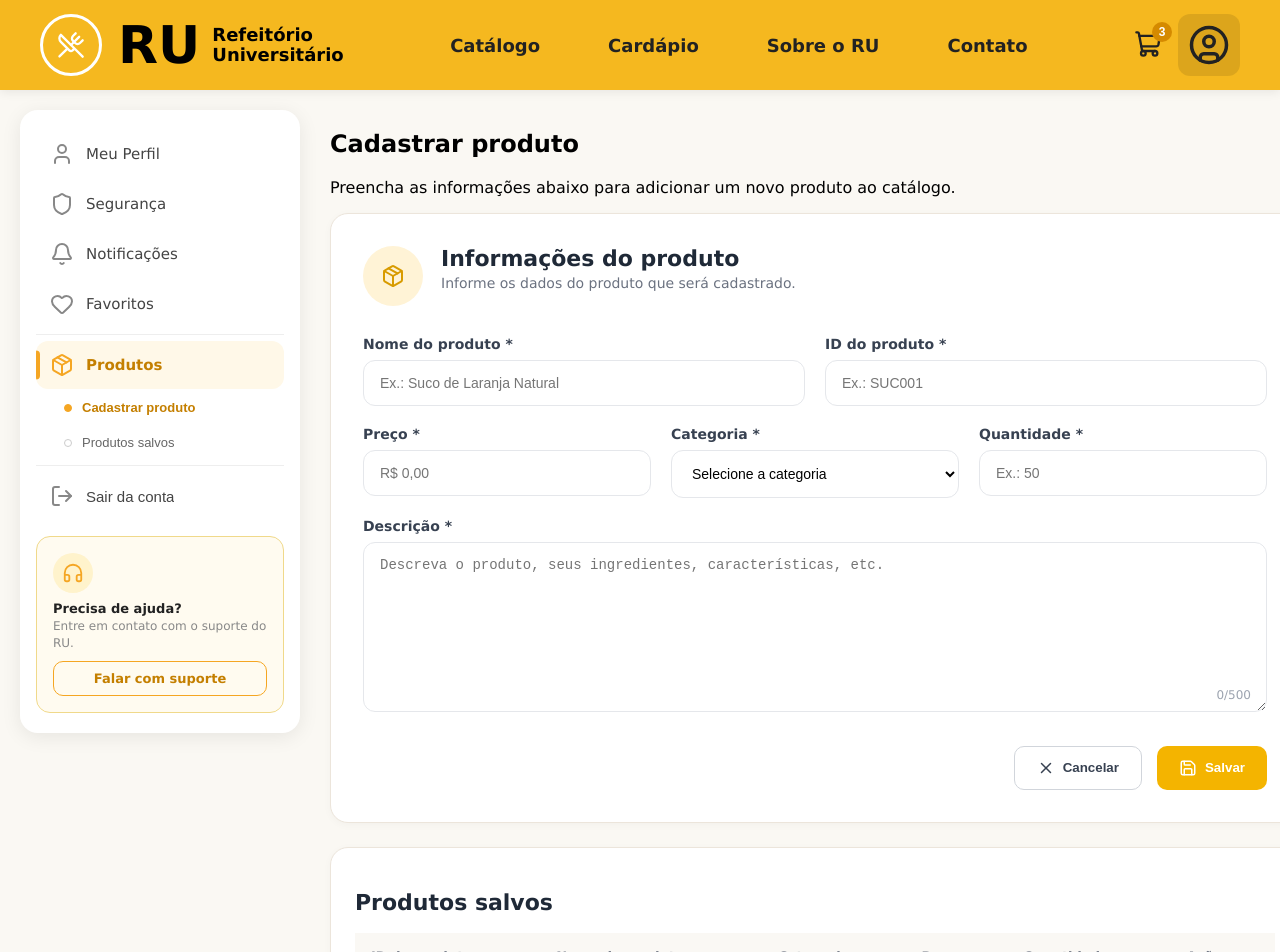
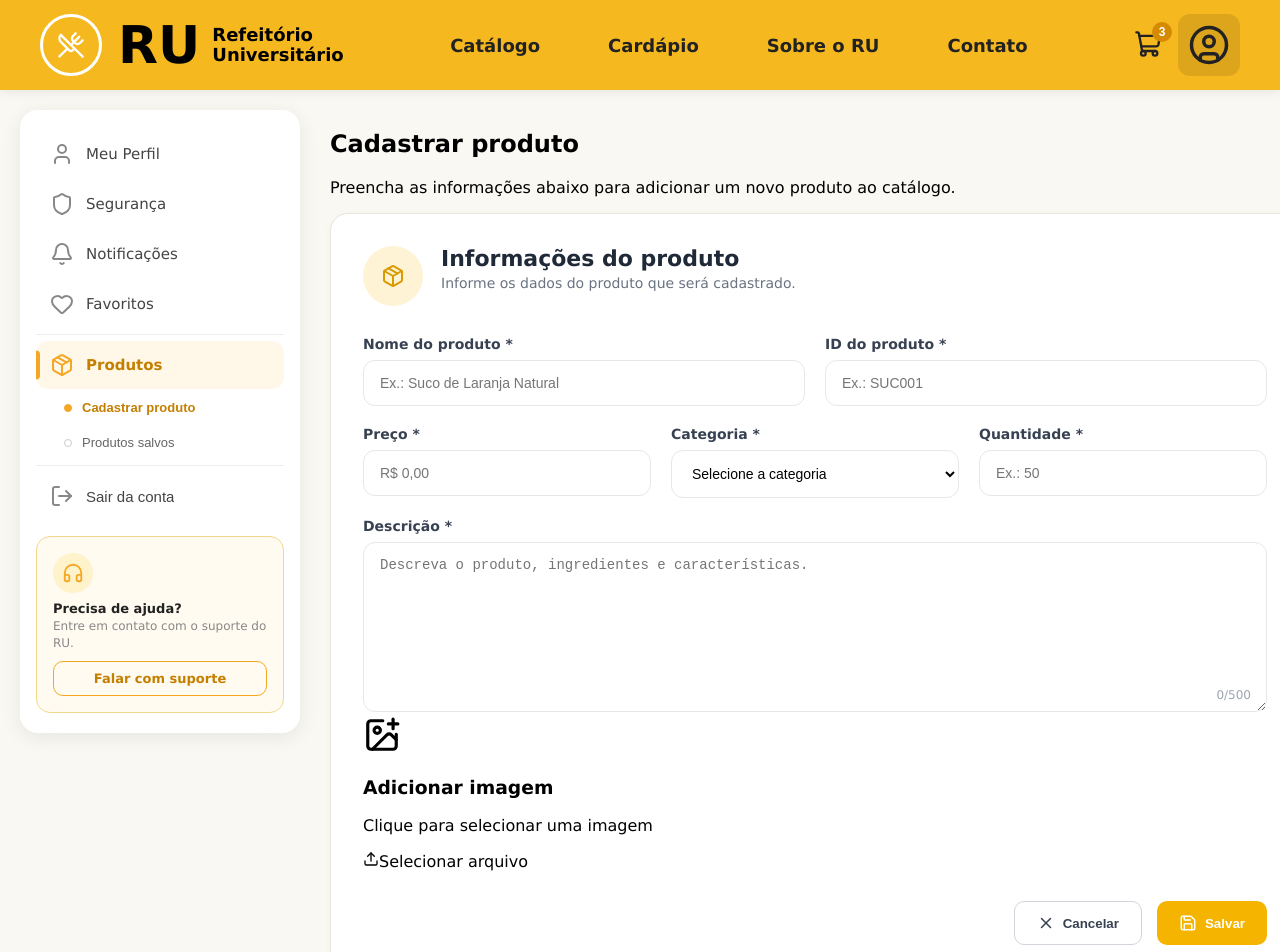
Before and after one commit to Higor-Vassoler/AUTO-RU, a React (Vite) app in the folder front-end/: page /cadastro-produtos in a window 1280 px wide. Shown: the top 952 px of the page. Built offline with nearby package versions, Linux system fonts and the light colour scheme.

Commit message:
feat: adicionar funcionalidade de upload de imagem e aprimorar o campo de descrição do produto no componente InformacoesProduto.

```diff
--- a/front-end/src/pages/cadastro-produtos/informacoes-produtos/informacoes-produto.jsx
+++ b/front-end/src/pages/cadastro-produtos/informacoes-produtos/informacoes-produto.jsx
@@ -1,7 +1,19 @@
 import "./style.css";
-import { Package, Save, X } from "lucide-react";
+import { useState } from "react";
+import { ImagePlus, Package, Save, Upload, X } from "lucide-react";
 
 export default function InformacoesProduto() {
+  const [description, setDescription] = useState("");
+  const [image, setImage] = useState(null);
+
+  function handleImageChange(event) {
+    const file = event.target.files?.[0];
+
+    if (!file) return;
+
+    setImage(URL.createObjectURL(file));
+  }
+
   return (
     <section id="cadastrar-produto" className="product-card">
       <div className="product-header">
@@ -16,6 +28,8 @@ export default function InformacoesProduto() {
       </div>
 
       <form>
+        <div className="product-content">
+          <div className="product-main">
             <div className="row">
               <div className="field flex-2">
                 <label>Nome do produto *</label>
@@ -36,6 +50,7 @@ export default function InformacoesProduto() {
 
               <div className="field">
                 <label>Categoria *</label>
+
                 <select>
                   <option>Selecione a categoria</option>
                   <option>Bebidas</option>
@@ -47,6 +62,7 @@ export default function InformacoesProduto() {
 
               <div className="field">
                 <label>Quantidade *</label>
+
                 <input type="number" min="1" placeholder="Ex.: 50" />
               </div>
             </div>
@@ -57,10 +73,52 @@ export default function InformacoesProduto() {
               <div className="textarea-wrapper">
                 <textarea
                   maxLength={500}
-              placeholder="Descreva o produto, seus ingredientes, características, etc."
+                  value={description}
+                  onChange={(e) => setDescription(e.target.value)}
+                  placeholder="Descreva o produto, ingredientes e características."
                 />
 
-            <span className="char-counter">0/500</span>
+                <span className="char-counter">{description.length}/500</span>
+              </div>
+            </div>
+          </div>
+
+          <div className="image-upload">
+            <label className="upload-area">
+              <input
+                type="file"
+                accept="image/*"
+                hidden
+                onChange={handleImageChange}
+              />
+
+              {image ? (
+                <>
+                  <img
+                    src={image}
+                    alt="Preview do produto"
+                    className="preview-image"
+                  />
+
+                  <span className="change-image">Trocar imagem</span>
+                </>
+              ) : (
+                <>
+                  <div className="upload-icon">
+                    <ImagePlus size={38} />
+                  </div>
+
+                  <h3>Adicionar imagem</h3>
+
+                  <p>Clique para selecionar uma imagem</p>
+
+                  <span className="upload-button">
+                    <Upload size={16} />
+                    Selecionar arquivo
+                  </span>
+                </>
+              )}
+            </label>
           </div>
         </div>
 
```
Lines whose indentation alone changed are shown as unchanged.
